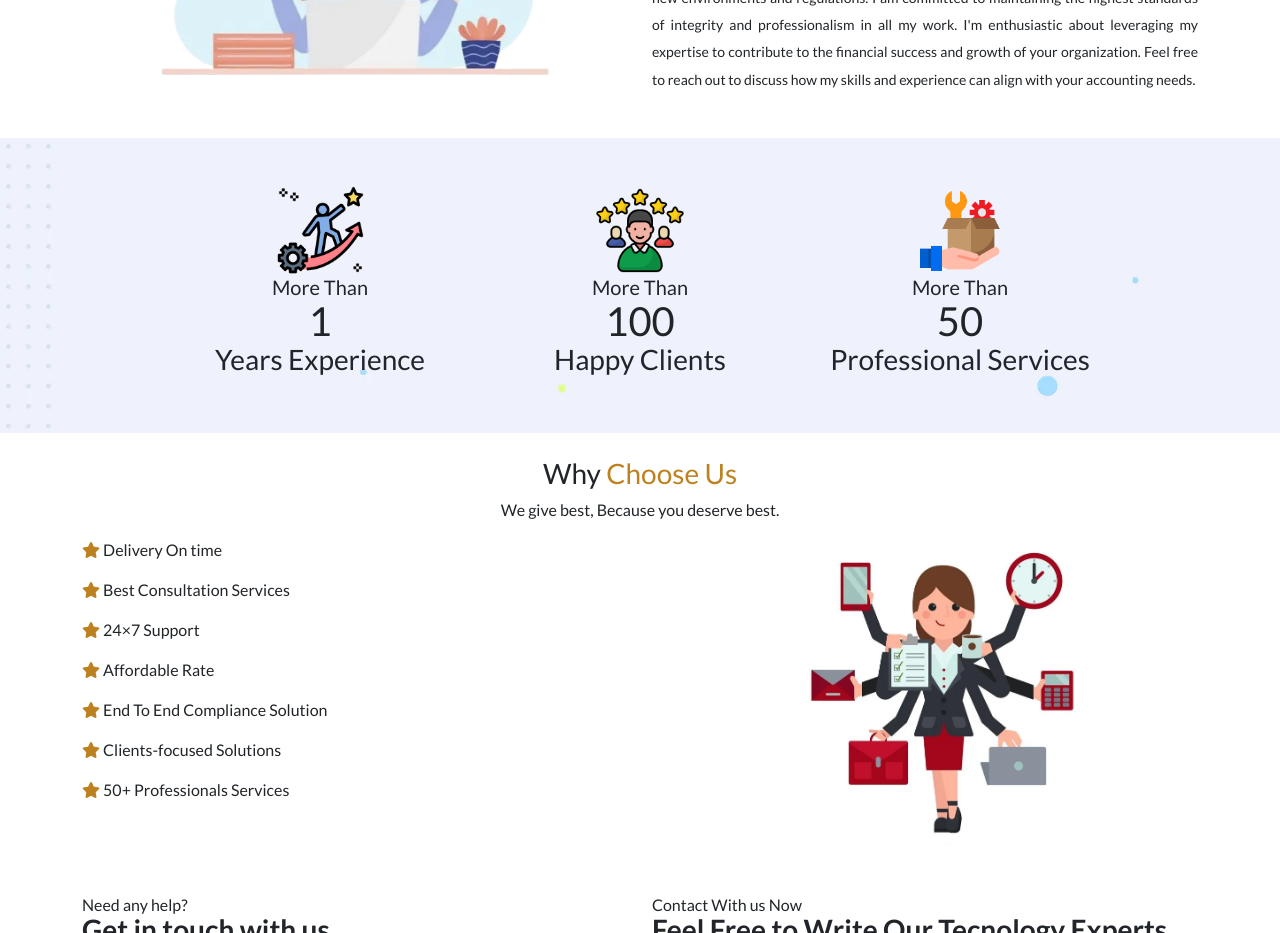
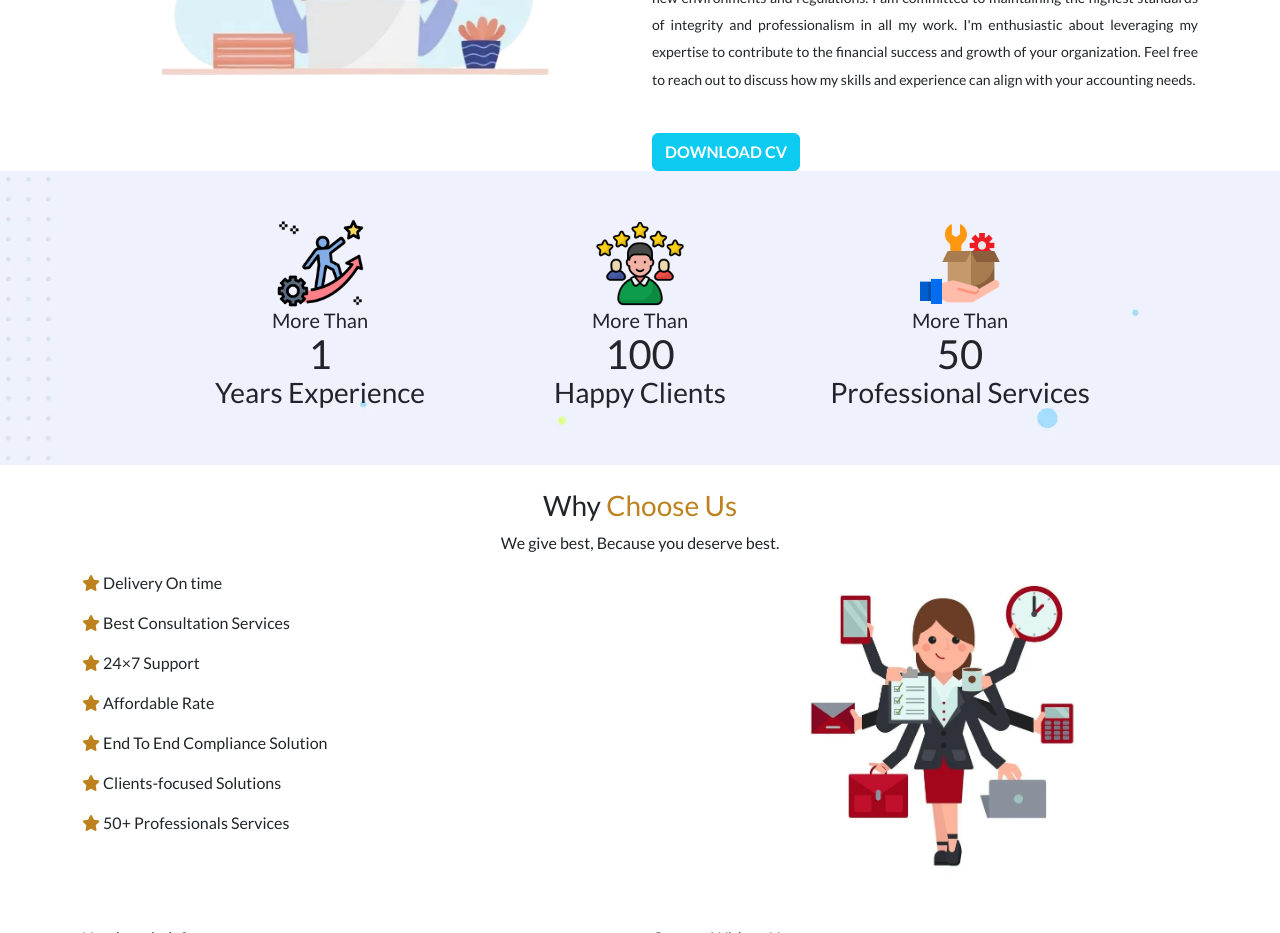
Before and after one commit to missaccountant/Home, a plain HTML site: page index.html in a window 1280 px wide. Shown: the part 2200-3133 px from the top of the page. Drawn offline with nearby package versions, Linux system fonts and the light colour scheme; a script that the page names is missing; a web font is replaced by a local one.

Commit message:
Update index.html

```diff
--- a/index.html
+++ b/index.html
@@ -255,6 +255,7 @@ text-align: justify; line-height: 1.7rem !important ; margin-top: 65px;">Hello,
     My experience has given me exposure to diverse industries, allowing me to adapt quickly to new environments and regulations. I am committed to maintaining the highest standards of integrity and professionalism in all my work.
 
     I'm enthusiastic about leveraging my expertise to contribute to the financial success and growth of your organization. Feel free to reach out to discuss how my skills and experience can align with your accounting needs.</p>
+                <a href="images/CV.pdf" target="_blank" class="btn  btn-info text-white mt-4 fw-bold">DOWNLOAD CV</a>
             </div>
         </div>
     </div>
```
